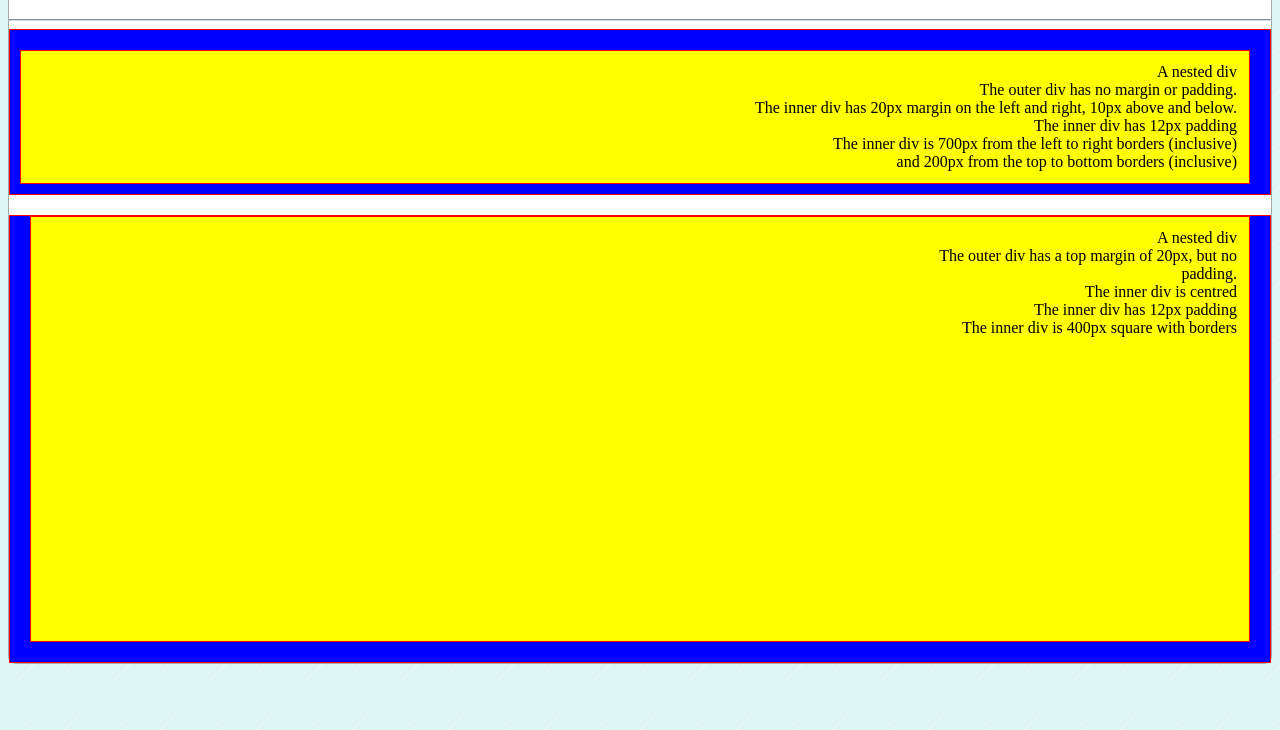
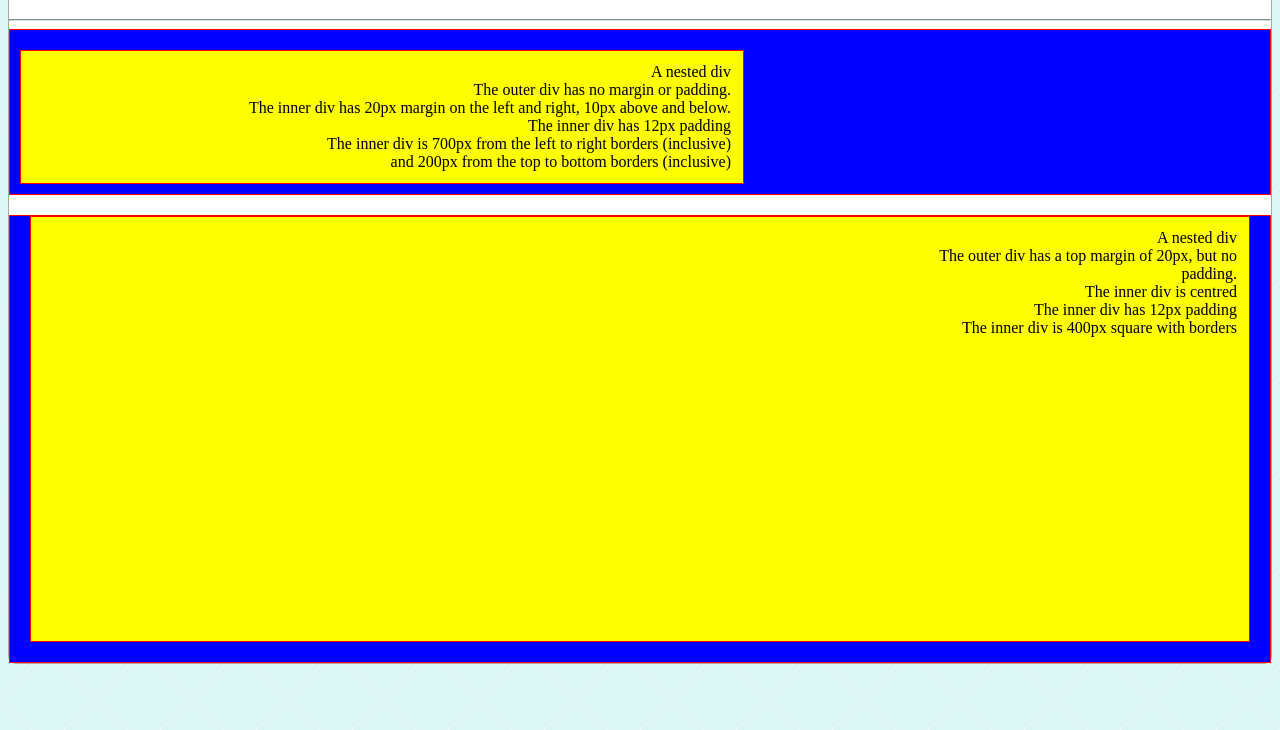
Before and after one commit to Fulzske/2022-s1-wdc, a plain HTML site: page prac2/task2-7.html in a window 1280 px wide. Shown: the part 70-800 px from the top of the page. Drawn offline with Linux system fonts and the light colour scheme.

Commit message:
Your Message

```diff
--- a/prac2/prac2.css
+++ b/prac2/prac2.css
@@ -20,6 +20,8 @@ body  {
     margin: 20px 20px 10px 10px;
     padding: 12px;
     text-align: right;
+    width:698px;
+    height:198px;
 }
 
 #divOuter2 {
```
